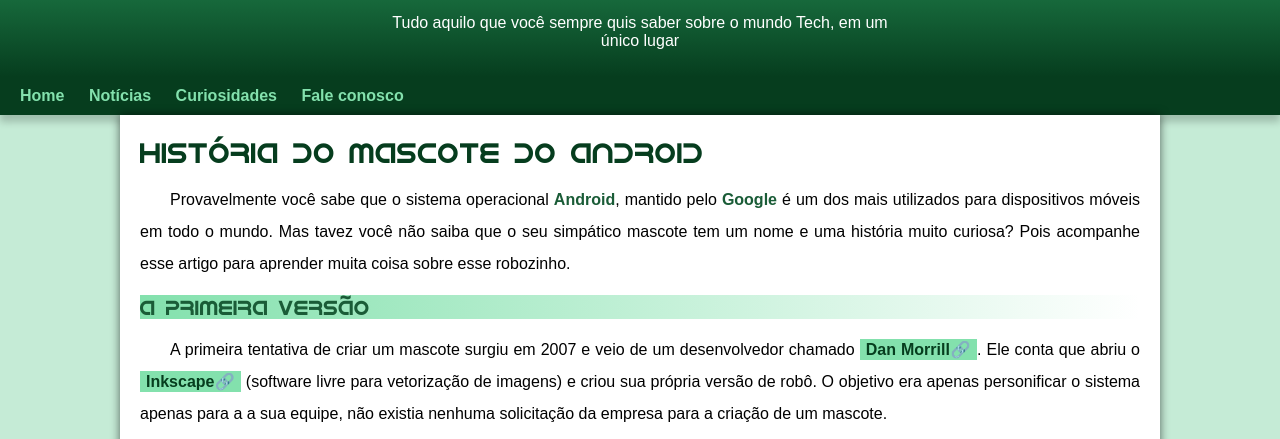
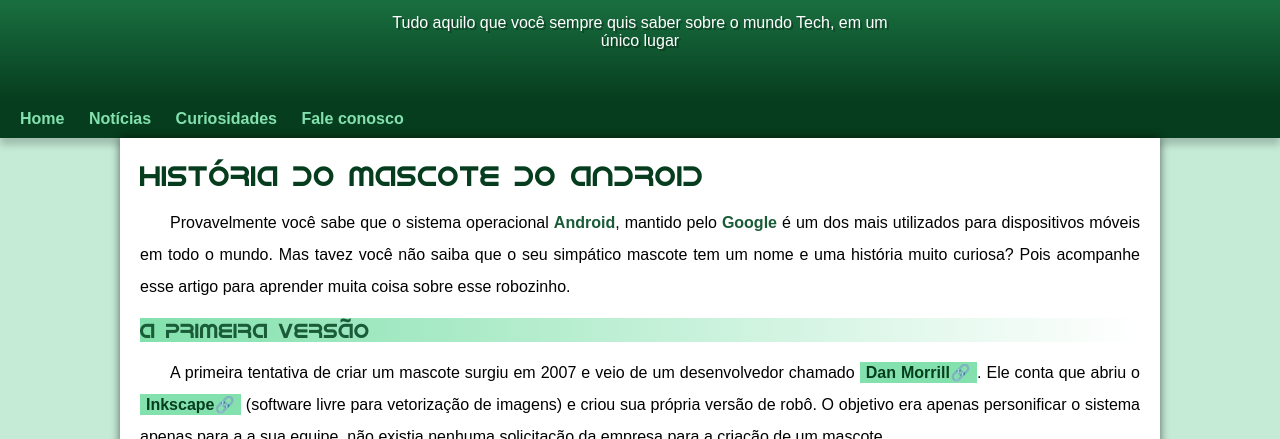
Before and after one commit to oMenari/projeto-android, a plain HTML site: page index.html in a window 1280 px wide. Shown: the part 113-552 px from the top of the page. Drawn offline with Linux system fonts and the light colour scheme.

Commit message:
correção padding

```diff
--- a/estilo/style.css
+++ b/estilo/style.css
@@ -62,6 +62,8 @@ header > p {
     padding-right: 10px;
     padding-left: 10px;
     margin: auto;
+    padding-bottom: 50px;
+    text-shadow: 2px 2px 0px rgba(0, 0, 0, 0.318);
 }
 nav{
     background-color: var(--cor5);
```
